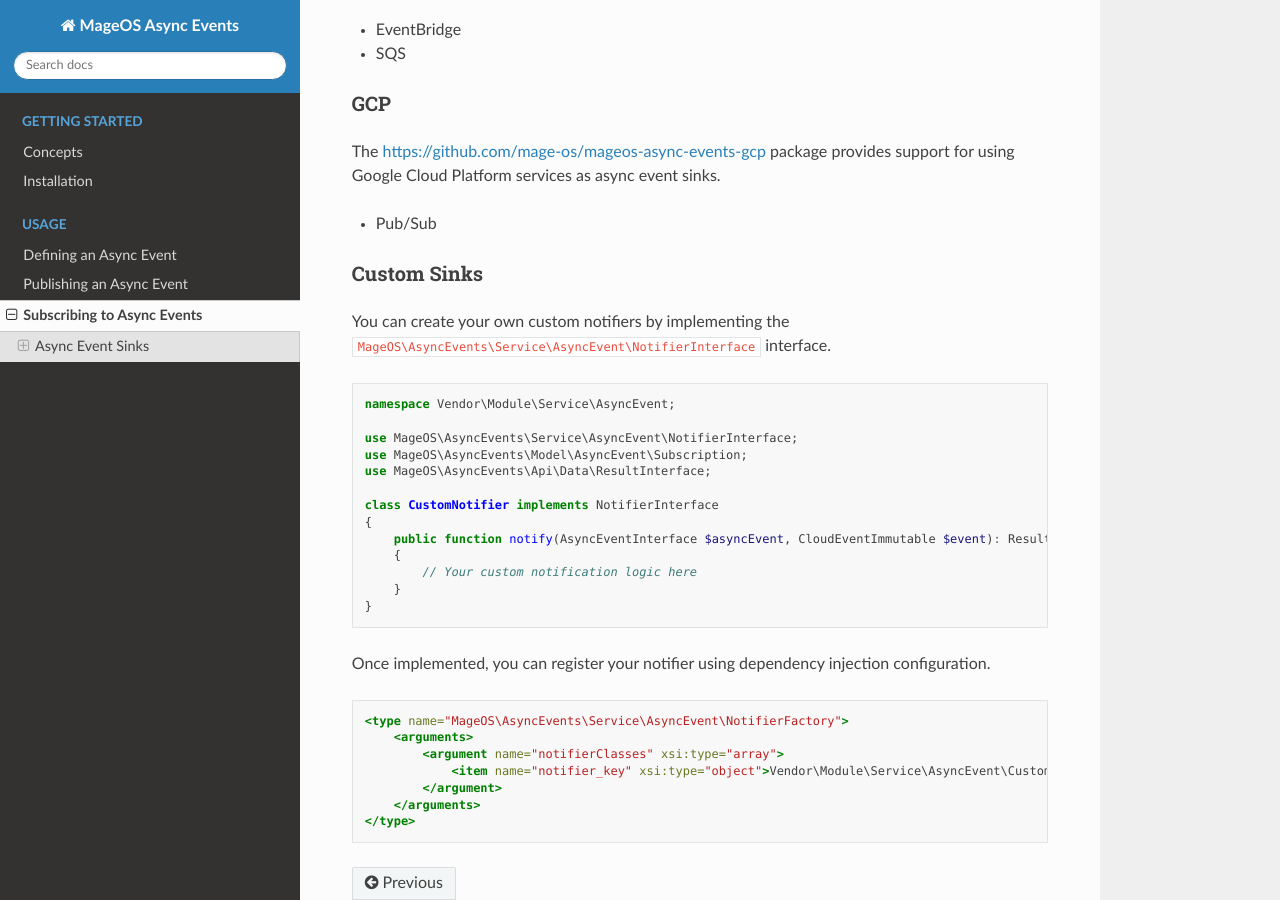
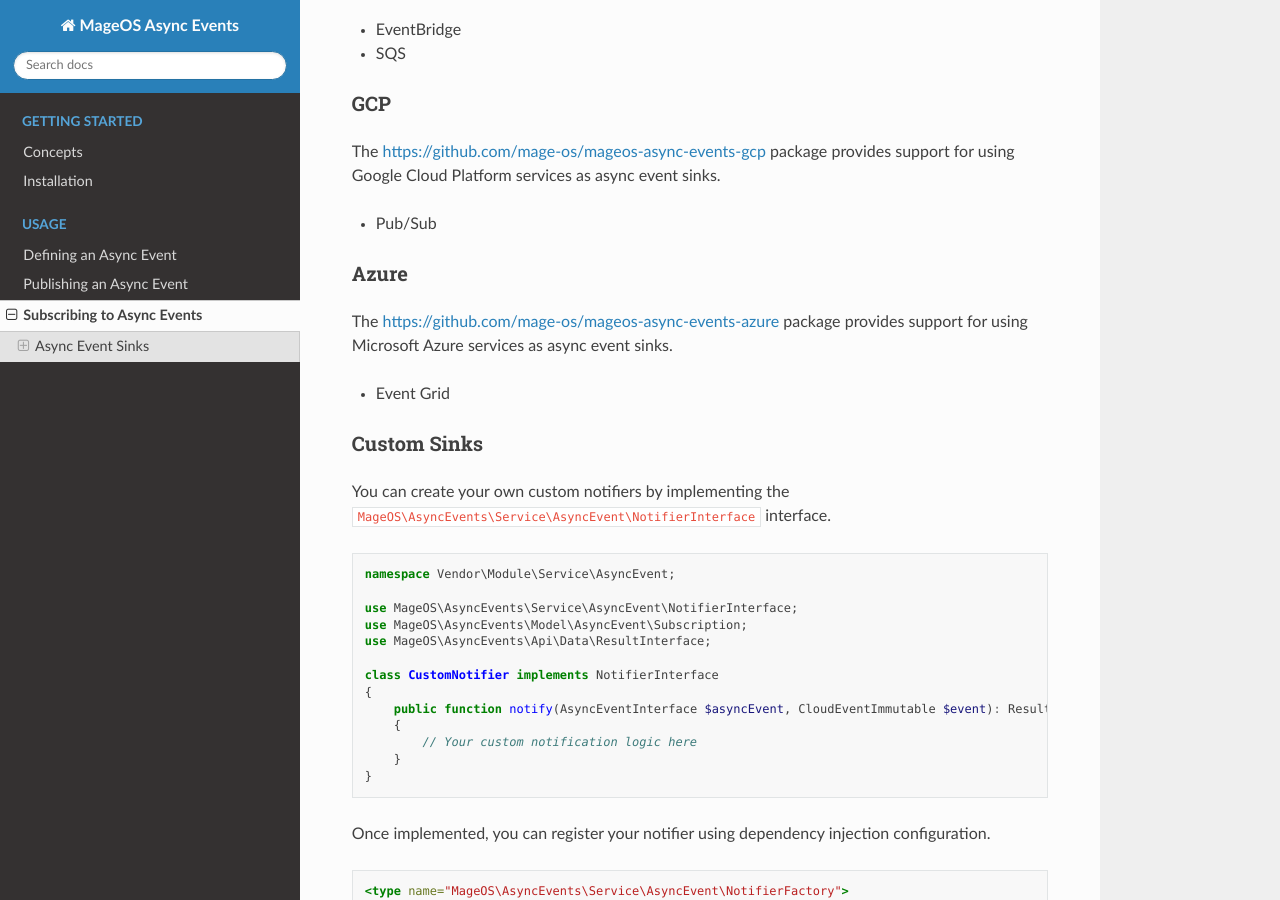
Before and after one commit to gowrizrh/async-events, a Sphinx documentation site: the page built from source/subscription_async_event.rst, in a window 1280 px wide and 900 px high, scrolled down 1067 px. Built offline with Sphinx 7.4.7 and the Read the Docs theme 3.1.0, drawn with Linux system fonts in a browser that asks for light colours.

Commit message:
add azure sinks section

```diff
--- a/source/subscription_async_event.rst
+++ b/source/subscription_async_event.rst
@@ -50,6 +50,13 @@
 
 * Pub/Sub
 
+Azure
+---------------------
+
+The https://github.com/mage-os/mageos-async-events-azure package provides support for using Microsoft Azure services as async event sinks.
+
+* Event Grid
+
 Custom Sinks
 ----------------
 
```
